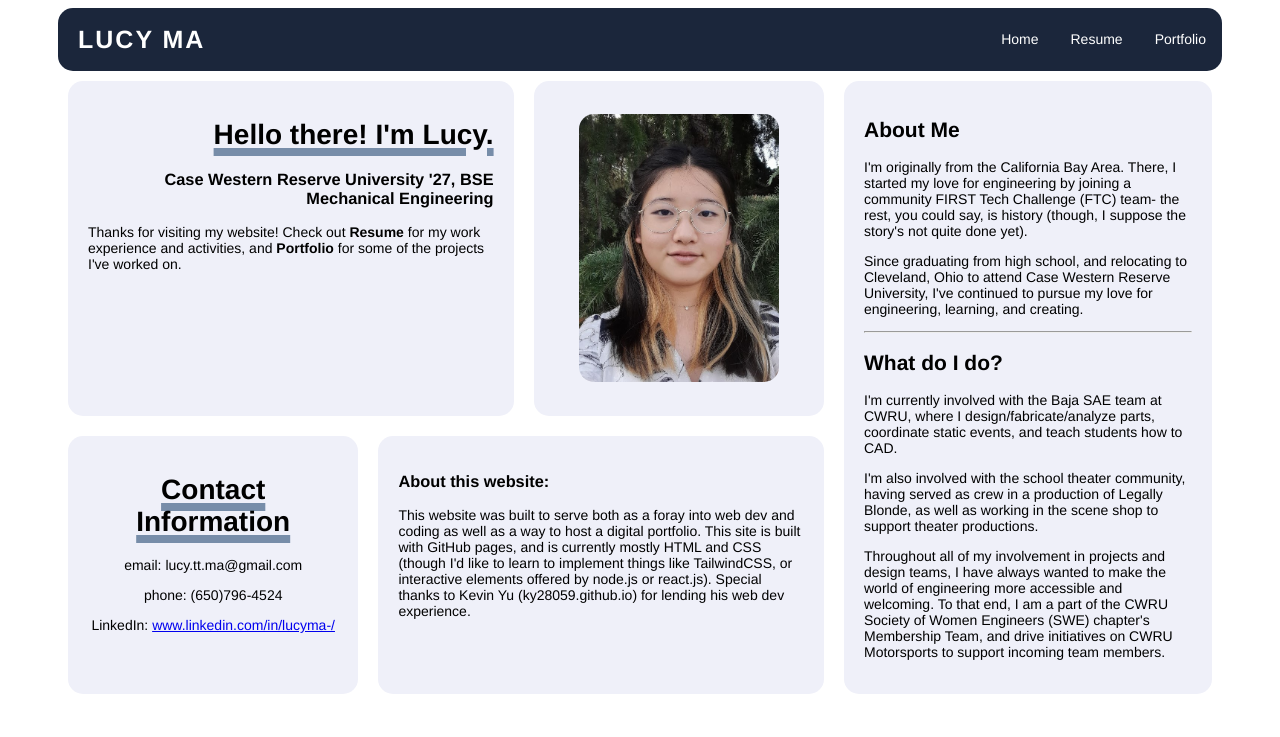
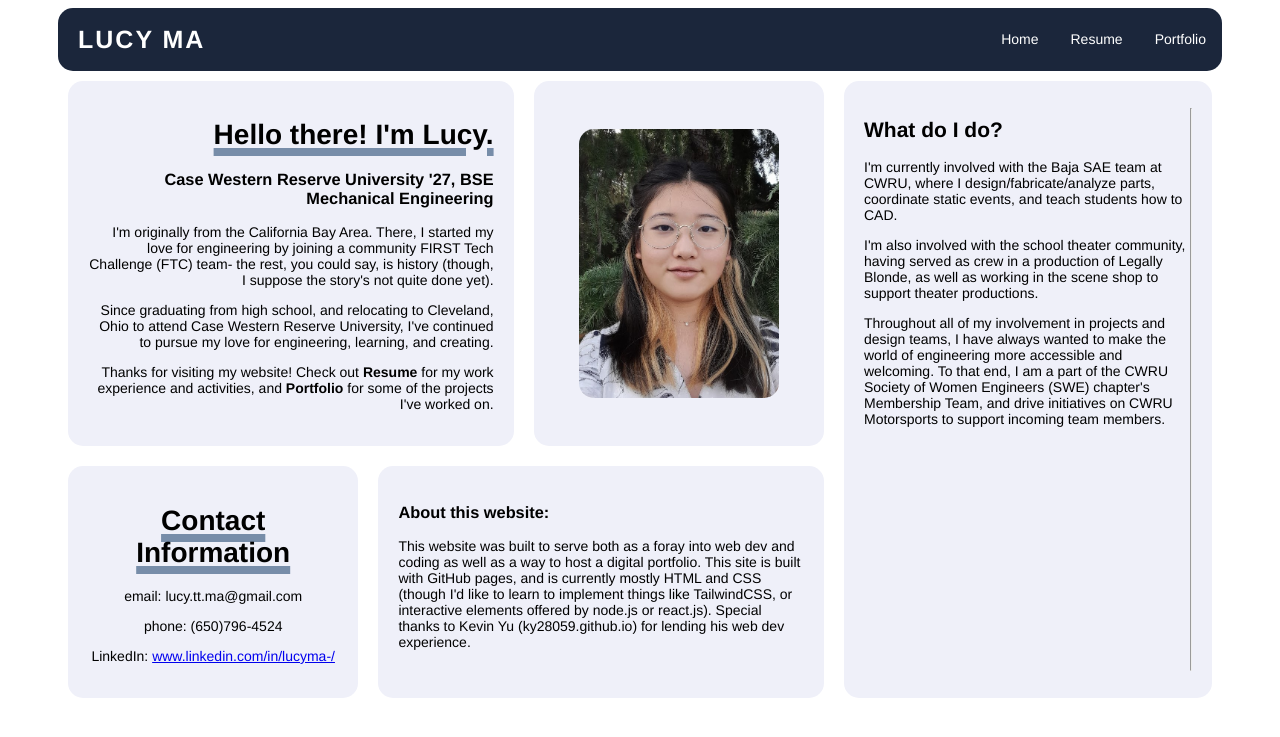
Before and after one commit to lucyttma/lucyttma.github.io, a Jekyll site: the page built from index.html, in a window 1280 px wide. Shown: the top 737 px of the page. Built offline with Jekyll 4.4.1, drawn with Linux system fonts in a browser that asks for light colours.

Commit message:
Update index.html

```diff
--- a/index.html
+++ b/index.html
@@ -7,7 +7,9 @@ title: Home
     <div class="div-hcard" padding-top="3em">
       <h1 align="right" font-size="40px"> Hello there! I'm Lucy. </h1>
       <h3 align="right" font-size="20px"> Case Western Reserve University '27, BSE Mechanical Engineering </h3>
-      <p align="right"> <p>Thanks for visiting my website! Check out <strong>Resume</strong> for my work experience and activities, and <strong>Portfolio</strong> for some of the projects I've worked on. </p> </p>
+        <p align="right">I'm originally from the California Bay Area. There, I started my love for engineering by joining a community FIRST Tech Challenge (FTC) team- the rest, you could say, is history (though, I suppose the story's not quite done yet).</p>
+        <p align="right"> Since graduating from high school, and relocating to Cleveland, Ohio to attend Case Western Reserve University, I've continued to pursue my love for engineering, learning, and creating.</p>
+        <p align="right"> Thanks for visiting my website! Check out <span></span><strong>Resume</strong></span> for my work experience and activities, and <strong>Portfolio</strong> for some of the projects I've worked on. </p>
     </div>
 
     <div class="div-hcard" style="display: grid;">
@@ -36,13 +38,10 @@ title: Home
 
  <div class="home_wrapper_right">
    <div>
-     <h2>About Me</h2>
-        <p>I'm originally from the California Bay Area. There, I started my love for engineering by joining a community FIRST Tech Challenge (FTC) team- the rest, you could say, is history (though, I suppose the story's not quite done yet).</p>
-        <p>Since graduating from high school, and relocating to Cleveland, Ohio to attend Case Western Reserve University, I've continued to pursue my love for engineering, learning, and creating.</p>
-    <hr />
     <h2>What do I do?</h2>
       <p>I'm currently involved with the Baja SAE team at CWRU, where I design/fabricate/analyze parts, coordinate static events, and teach students how to CAD.</p>
       <p>I'm also involved with the school theater community, having served as crew in a production of Legally Blonde, as well as working in the scene shop to support theater productions.</p>
       <p>Throughout all of my involvement in projects and design teams, I have always wanted to make the world of engineering more accessible and welcoming. To that end, I am a part of the CWRU Society of Women Engineers (SWE) chapter's Membership Team, and drive initiatives on CWRU Motorsports to support incoming team members.</p>
    </div>
+       <hr />
 </div>
```
